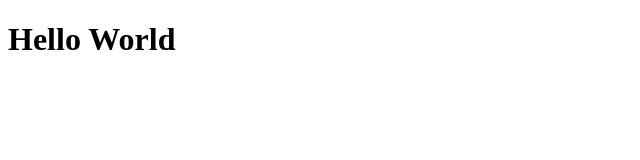
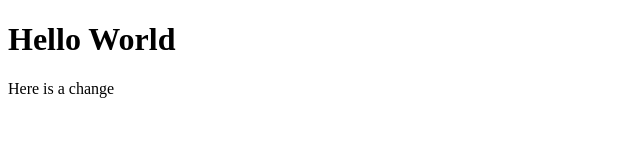
Before and after one commit to oxygenbox/GITTY01, a plain HTML site: page index.html in a window 1280 px wide. Shown: the whole page, without its empty margins (0-640 px from the left). Drawn offline with Linux system fonts and the light colour scheme.

Commit message:
Second Commit

```diff
--- a/index.html
+++ b/index.html
@@ -9,4 +9,5 @@
 <body>
     <h1>Hello World</h1>
 </body>
+<p>Here is a change</p>
 </html>
```
